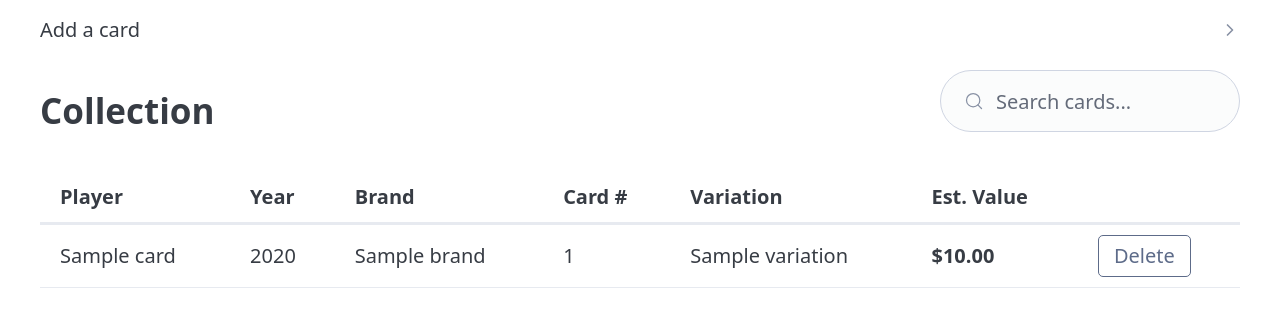
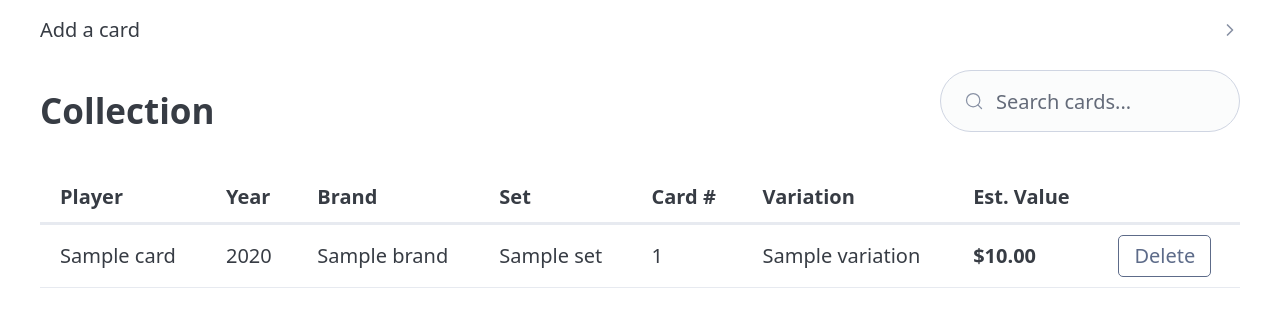
Before and after one commit to justinrsmith/cardvault, a FastAPI app: template src/cardvault/templates/index.html in a window 1280 px wide. Shown: the part 114-441 px from the top of the page. Run offline with FastAPI, Linux system fonts and the light colour scheme; the template is opened without the code that fills it: most values are stand-ins (such as "Sample title", 1, 10 or a date in 2020); parts of the project's set-up code (start-up, migrations or seed data) failed here and were passed over; some libraries are stand-ins or nearby versions.

Commit message:
Add set field to Card model (#1)
Threads the new required `set` field through the full stack:
- Model: set is part of search_query for eBay lookups
- Router: accepts set as a required form field
- Templates: Set input in add form, Set column in card table
- Tests: updated fixtures and search_query assertions

Co-authored-by: Claude Sonnet 4.6 <noreply@anthropic.com>

```diff
--- a/src/cardvault/models.py
+++ b/src/cardvault/models.py
@@ -12,6 +12,7 @@ class Card(SQLModel, table=True):
     player_name: str = Field(index=True)
     year: int
     brand: str
+    set: str
     card_number: str
     variation: str = ""
     notes: str = ""
@@ -34,7 +35,7 @@ class Card(SQLModel, table=True):
     @property
     def search_query(self) -> str:
         """eBay search string for this card."""
-        parts = [str(self.year), self.brand, self.player_name, self.card_number]
+        parts = [str(self.year), self.brand, self.set, self.player_name, self.card_number]
         if self.variation:
             parts.append(self.variation)
         return " ".join(parts)
--- a/src/cardvault/routers/cards.py
+++ b/src/cardvault/routers/cards.py
@@ -24,6 +24,7 @@ def create_card(
     player_name: str = Form(...),
     year: int = Form(...),
     brand: str = Form(...),
+    set: str = Form(...),
     card_number: str = Form(...),
     variation: str = Form(""),
     notes: str = Form(""),
@@ -33,6 +34,7 @@ def create_card(
         player_name=player_name,
         year=year,
         brand=brand,
+        set=set,
         card_number=card_number,
         variation=variation,
         notes=notes,
--- a/src/cardvault/templates/index.html
+++ b/src/cardvault/templates/index.html
@@ -22,7 +22,11 @@
         </label>
         <label>
           Brand
-          <input type="text" name="brand" placeholder="Upper Deck" required />
+          <input type="text" name="brand" placeholder="Topps" required />
+        </label>
+        <label>
+          Set
+          <input type="text" name="set" placeholder="Base Set" required />
         </label>
         <label>
           Card #
@@ -66,6 +70,7 @@
           <th>Player</th>
           <th>Year</th>
           <th>Brand</th>
+          <th>Set</th>
           <th>Card #</th>
           <th>Variation</th>
           <th>Est. Value</th>
--- a/src/cardvault/templates/partials/card_row.html
+++ b/src/cardvault/templates/partials/card_row.html
@@ -2,6 +2,7 @@
   <td>{{ card.player_name }}</td>
   <td>{{ card.year }}</td>
   <td>{{ card.brand }}</td>
+  <td>{{ card.set }}</td>
   <td>{{ card.card_number }}</td>
   <td>{{ card.variation or "—" }}</td>
   <td>
```
Also changed, not shown: tests/test_cards.py (+2 -0 lines), tests/test_models.py (+3 -2 lines).
